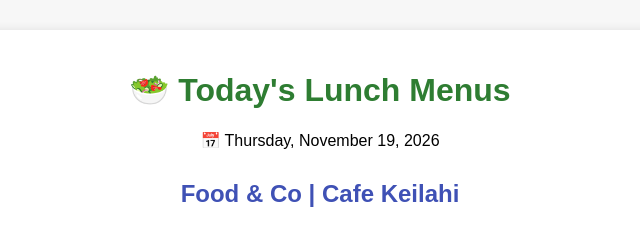
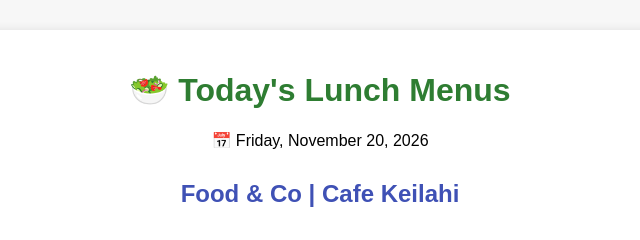
Before and after one commit to kowusuasante/lunch-menus, a plain HTML site: page index.html in a window 1280 px wide. Shown: the top 240 px of the page, 320-960 px from the left. Drawn offline with Linux system fonts and the light colour scheme.

Commit message:
Auto-update lunch menus

```diff
--- a/index.html
+++ b/index.html
@@ -34,7 +34,7 @@
     <body>
         <div class="container">
             <h1>🥗 Today's Lunch Menus</h1>
-            <p>📅 Thursday, November 19, 2026</p>
+            <p>📅 Friday, November 20, 2026</p>
     <h2>Food & Co | Cafe Keilahi</h2><ul><li>No menu available today.</li></ul><h2>FoodHub Sodexo</h2><ul><li>No menu available today.</li></ul><h2>FG</h2><ul><li>No menu available today.</li></ul>
         </div>
     </body>
```
